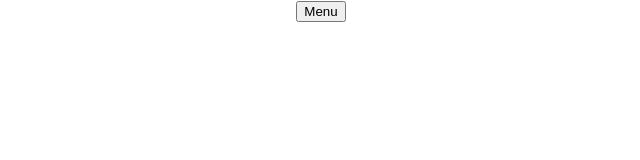
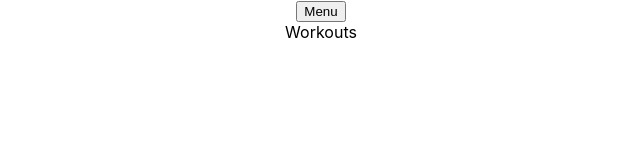
Before and after one commit to weight-lifting-journal/weight-lifting-Front-end---Megan, a React (Create React App) app: page /workouts in a window 1280 px wide. Shown: the top 160 px of the page, without its empty margins (319-959 px from the left). Built offline with nearby package versions, Linux system fonts and the light colour scheme.

Commit message:
workouts page shell has been made and route made for it as well and all links do work

```diff
--- a/src/App.js
+++ b/src/App.js
@@ -5,6 +5,7 @@ import './App.css';
 import Register from './components/Register';
 import Home from './components/Home';
 import Navigation from './components/Navigation';
+import Workouts from './components/Workouts/Workouts';
 
 class App extends Component {
   render() {
@@ -14,6 +15,7 @@ class App extends Component {
         <Route exact path='/' component={Home}>Home</Route>
         <Route path='/users/login' component={Login}>Login</Route>
         <Route path='/users/register' component={Register}>Register</Route>
+        <Route path='/workouts' component={Workouts}>Workouts</Route>
       </div>
     );
   }
--- a/src/components/Navigation.js
+++ b/src/components/Navigation.js
@@ -19,6 +19,7 @@ class Navigation extends React.Component {
           <Modal show={this.state.show} handleClose={this.hideModal}>
             <Link link to='/'>Home</Link> <br/>
             <Link link to='/users/login'>Login</Link> <br/>
+            <Link link to='/workouts'>Workouts</Link> <br/>
           </Modal>
           <button type='button' onClick={this.showModal}>Menu</button>
         </main>
--- /dev/null
+++ b/src/components/Workouts/Workouts.js
@@ -0,0 +1,13 @@
+import React, { Component } from 'react';
+
+class Workouts extends Component {
+    render() {
+      return (
+        <div className="Workouts">
+          <h1>Your Workouts!</h1>
+        </div>
+      );
+    }
+  }
+
+  export default Workouts;
```
